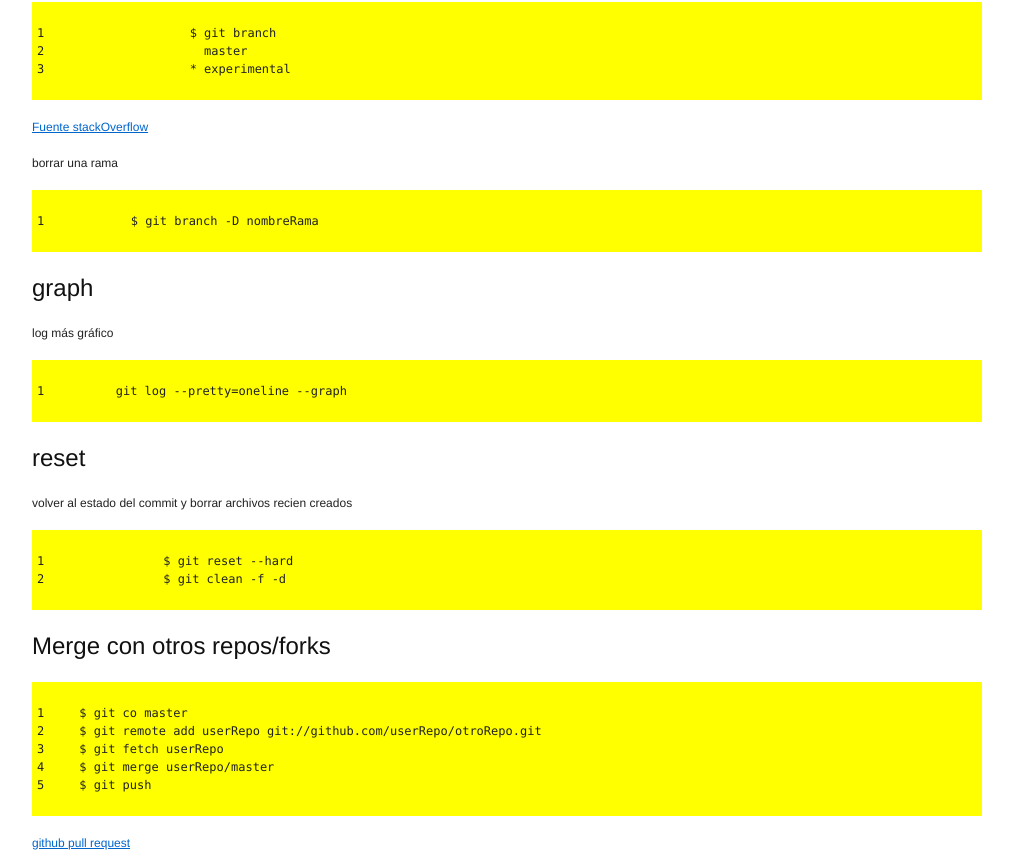
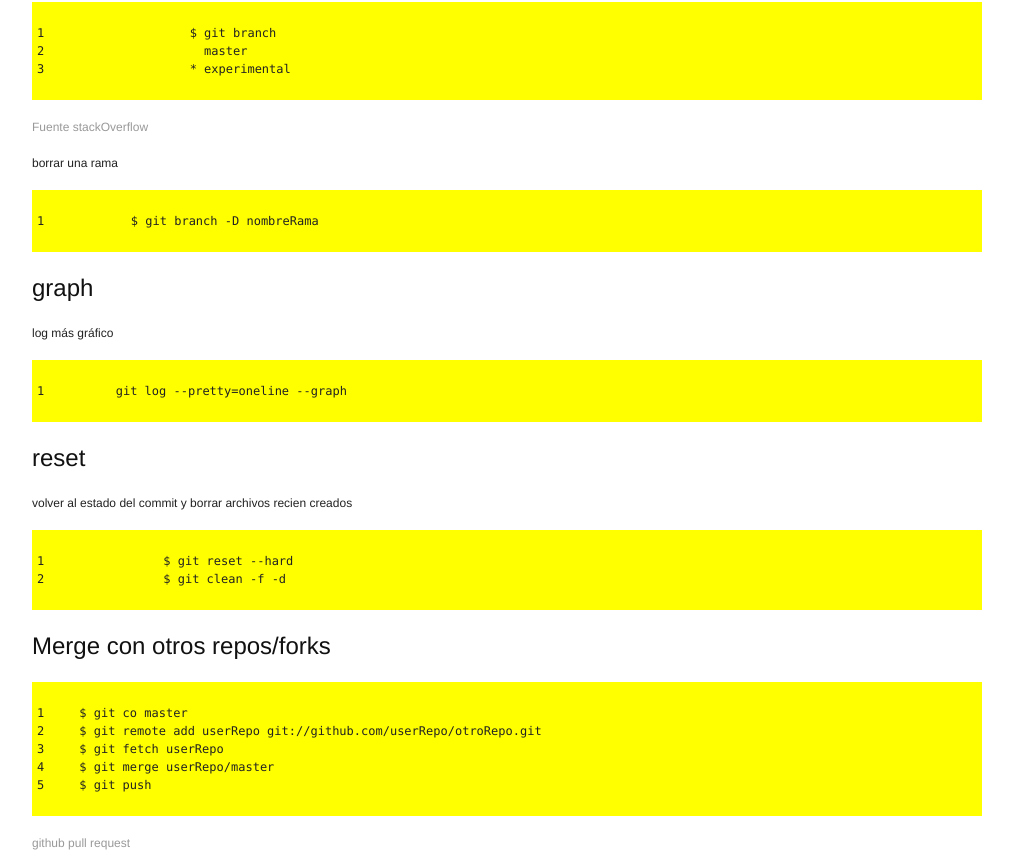
Before and after one commit to pixelmuerto/pixelmuerto.github.com, a Jekyll site: the page built from wiki/Git.md, in a window 1280 px wide. Shown: the part 1510-2377 px from the top of the page, without its empty margins (133-1146 px from the left). Built offline with Jekyll 4.4.1, drawn with Linux system fonts in a browser that asks for light colours; Markdown is read by kramdown in place of the engine named in the settings.

Commit message:
enlace gris en git.md

```diff
--- a/wiki/Git.md
+++ b/wiki/Git.md
@@ -2,6 +2,7 @@
 layout: default
 title : Git
 ---
+{:enlaces: .enlaceGris }
 descargar cambios
 
 	$ git pull
@@ -61,6 +62,7 @@ ahora está entre las branchs
 
 
 [Fuente stackOverflow](http://stackoverflow.com/questions/67699/how-do-i-clone-all-remote-branches-with-git)
+{:enlaces}
 
 borrar una rama
 
@@ -87,3 +89,4 @@ volver al estado del commit y borrar archivos recien creados
 	$ git push
 
 [github pull request](http://help.github.com/send-pull-requests/)
+{:enlaces}
```
